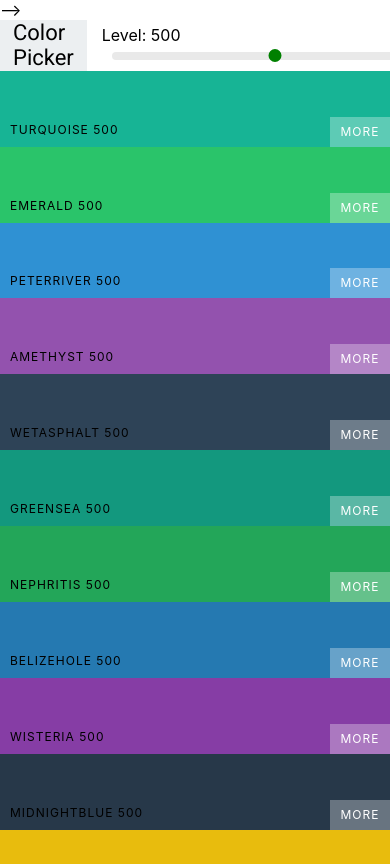
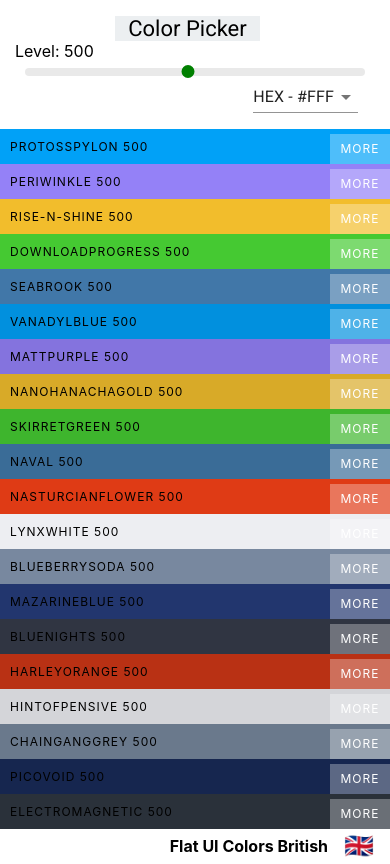
Before and after one commit to david-mateogit/react-colors-palette, a React (Create React App) app: page / in a window 390 px wide. Built offline with nearby package versions, Linux system fonts and the light colour scheme.

Commit message:
added footer

```diff
--- a/public/index.html
+++ b/public/index.html
@@ -5,35 +5,19 @@
     <link rel="icon" href="%PUBLIC_URL%/favicon.ico" />
     <meta name="viewport" content="width=device-width, initial-scale=1" />
     <meta name="theme-color" content="#000000" />
-    <meta
-      name="description"
-      content="Web site created using create-react-app"
-    />
+    <meta name="description" content="React Colors Palette application" />
     <link rel="apple-touch-icon" href="%PUBLIC_URL%/logo192.png" />
-    <!--
-      manifest.json provides metadata used when your web app is installed on a
-      user's mobile device or desktop. See https://developers.google.com/web/fundamentals/web-app-manifest/
-    -->
+
     <link rel="manifest" href="%PUBLIC_URL%/manifest.json" />
     <link
       href="https://fonts.googleapis.com/css?family=Roboto:100,400,500&display=swap"
       rel="stylesheet"
     />
-    -->
+
     <title>React App</title>
   </head>
   <body>
     <noscript>You need to enable JavaScript to run this app.</noscript>
     <div id="root"></div>
-    <!--
-      This HTML file is a template.
-      If you open it directly in the browser, you will see an empty page.
-
-      You can add webfonts, meta tags, or analytics to this file.
-      The build step will place the bundled scripts into the <body> tag.
-
-      To begin the development, run `npm start` or `yarn start`.
-      To create a production bundle, use `npm run build` or `yarn build`.
-    -->
   </body>
 </html>
--- a/src/App.js
+++ b/src/App.js
@@ -6,7 +6,7 @@ import { generatePalette } from "./colorHelpers";
 function App() {
   return (
     <div className="App">
-      <Palette palette={generatePalette(seedColors[1])} />
+      <Palette palette={generatePalette(seedColors[5])} />
     </div>
   );
 }
--- a/src/ColorBox.css
+++ b/src/ColorBox.css
@@ -1,8 +1,8 @@
 .ColorBox {
   width: 20%;
-  height: 25%;
+
   margin: 0 auto;
-  display: inline-block;
+  display: flex;
   position: relative;
   cursor: pointer;
   text-transform: uppercase;
@@ -14,9 +14,10 @@
   outline: none;
 }
 .copy-container {
+  width: 100%;
+  height: 100%;
   display: flex;
   flex-direction: column;
-  height: 100%;
   z-index: 5;
 }
 
@@ -50,6 +51,7 @@
 
 .box-content-name {
   margin: 10px;
+  width: 60%;
 }
 
 .see-more {
@@ -129,7 +131,16 @@
     height: 10%;
     justify-content: space-between;
   }
+  .copy-button {
+    display: none;
+  }
   .copy-container {
+    display: flex;
+    flex-direction: row;
+    justify-content: space-between;
+  }
+
+  .box-content {
     width: 100%;
   }
 
--- /dev/null
+++ b/src/Footer.css
@@ -0,0 +1,14 @@
+footer {
+  display: flex;
+  height: 4vh;
+  align-items: center;
+  justify-content: flex-end;
+  font-weight: bold;
+  flex-shrink: 0;
+  margin-top: auto;
+}
+
+.emoji {
+  font-size: 1.5rem;
+  margin: 0 1rem;
+}
--- /dev/null
+++ b/src/Footer.js
@@ -0,0 +1,12 @@
+import React from "react";
+import "./Footer.css";
+
+const Footer = ({ paletteName, emoji }) => {
+  return (
+    <footer>
+      {paletteName} <span className="emoji">{emoji}</span>
+    </footer>
+  );
+};
+
+export default Footer;
--- a/src/Navbar.css
+++ b/src/Navbar.css
@@ -52,3 +52,11 @@
   margin-left: auto;
   margin-right: 1rem;
 }
+
+@media screen and (max-width: 640px) {
+  .Navbar {
+    flex-direction: column;
+    padding: 1rem;
+    height: unset;
+  }
+}
--- a/src/Palette.css
+++ b/src/Palette.css
@@ -1,9 +1,25 @@
 .Palette {
   height: 100vh;
-  position: relative;
-  overflow: hidden;
+  display: flex;
+  flex-direction: column;
 }
 
 .Palette-colors {
   height: 90%;
+  display: flex;
+  flex-wrap: wrap;
+  overflow: hidden;
+  position: relative;
+  flex: 1 0 auto;
 }
+
+@media screen and (max-width: 640px) {
+  .Palette {
+    height: 100%;
+    display: flex;
+    flex-direction: column;
+  }
+  .Palette-colors {
+    overflow: hidden;
+  }
+}
--- a/src/Palette.js
+++ b/src/Palette.js
@@ -3,12 +3,13 @@ import Navbar from "./Navbar";
 import ColorBox from "./ColorBox";
 
 import "./Palette.css";
+import Footer from "./Footer";
 
 const Palette = ({ palette }) => {
   const [level, setLevel] = React.useState(500);
   const [format, setFormat] = React.useState("hex");
   const colorBoxes = palette.colors[level].map(c => {
-    return <ColorBox key={c.name} background={{ color: c[format], name: c.name }} />;
+    return <ColorBox key={c.id} background={{ color: c[format], name: c.name }} />;
   });
 
   const changeLevel = newLevel => {
@@ -21,7 +22,7 @@ const Palette = ({ palette }) => {
     <div className="Palette">
       <Navbar changeLevel={changeLevel} level={level} changeFormat={changeFormat} />
       <div className="Palette-colors">{colorBoxes}</div>
-      {/* footer */}
+      <Footer paletteName={palette.paletteName} emoji={palette.emoji} />
     </div>
   );
 };
```
